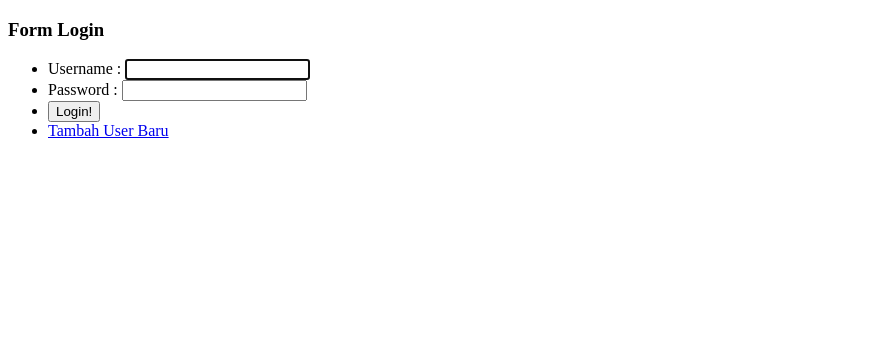
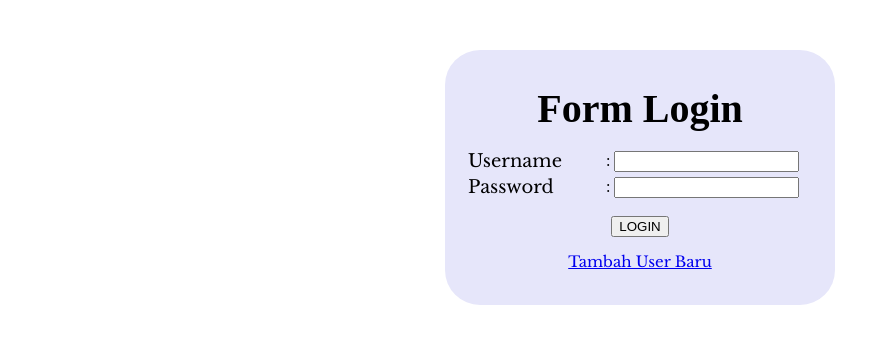
Before and after one commit to deviayulestari/pw2020_1930400055, a PHP site: page /login.php in a window 1280 px wide. Shown: the top 344 px of the page, without its empty margins (0-889 px from the left). Run offline with PHP 8.4, Linux system fonts and the light colour scheme.

Commit message:
mengedit file

```diff
--- a/kuliah/pertemuan12/css/style.css
+++ b/kuliah/pertemuan12/css/style.css
@@ -35,7 +35,7 @@
   font-family: Kaushan Script;
 }
 
-/* halaman utama (latihan3.php) */
+/* halaman utama (index.php) */
 .utama h3{
   font-family: Kaushan Script;
   font-size: 50px;
--- a/kuliah/pertemuan12/login.php
+++ b/kuliah/pertemuan12/login.php
@@ -21,36 +21,79 @@ if (isset($_POST['login'])) {
 <head>
   <meta charset="UTF-8">
   <meta name="viewport" content="width=device-width, initial-scale=1.0">
+  <!--Import Google Icon Font-->
+  <link href="https://fonts.googleapis.com/icon?family=Material+Icons" rel="stylesheet">
+  <!-- my css -->
+  <link rel="stylesheet" type="text/css" href="css/style.css">
+  <!-- my fonts -->
+  <link href="https://fonts.googleapis.com/css?family=Libre+Baskerville|Kaushan+Script&display=swap" rel="stylesheet">
+
   <title>Login</title>
+  <style>
+    /* halaman login.php */
+    .container-login {
+      height: 215px;
+      width: 350px;
+      background-color: lavender;
+      color: black;
+      padding: 20px;
+      margin: 50px auto;
+      border-radius: 35px;
+    }
+
+    .container-login h3 {
+      text-align: center;
+      font-size: 40px;
+      margin: 15px auto;
+      font-family: Shrikhand;
+    }
+
+    .container-login label {
+      padding-right: 40px;
+      font-size: 18px;
+      font-family: Libre Baskerville;
+    }
+
+    .container-login .tombol {
+      margin: 15px auto;
+      text-align: center;
+    }
+
+    .container-login .registrasi {
+      font-size: 15px;
+      font-family: Libre Baskerville;
+      text-align: center;
+    }
+  </style>
 </head>
 
 <body>
+  <div class="container-login">
     <h3>Form Login</h3>
     <?php if (isset($login['error'])) : ?>
       <p style="color: red; font-style:italic;"><?= $login['pesan']; ?></p>
     <?php endif; ?>
     <form action="" method="POST">
-    <ul>
-      <li>
-        <label>
-          Username :
-          <input type="text" name="username" autofocus autocomplete="off" required>
-        </label>
-      </li>
-      <li>
-        <label>
-          Password :
-          <input type="password" name="password" required>
-        </label>
-      </li>
-      <li>
-        <button type="submit" name="login">Login!</button>
-      </li>
-      <li>
+      <table>
+        <tr>
+          <td><label for="username">Username</label></td>
+          <td>:</td>
+          <td><input type="text" name="username"></td>
+        </tr>
+        <tr>
+          <td><label for="password">Password</label></td>
+          <td>:</td>
+          <td><input type="password" name="password"></td>
+        </tr>
+      </table>
+      <div class="tombol">
+        <button type="submit" name="login">LOGIN</button>
+      </div>
+      <div class="registrasi">
         <a href="registrasi.php">Tambah User Baru</a>
-      </li>
-    </ul>
+      </div>
     </form>
+  </div>
 </body>
 
 </html>
```
Also changed, not shown: kuliah/pertemuan12/registrasi.php (+66 -13 lines). Lines whose indentation alone changed are shown as unchanged.
